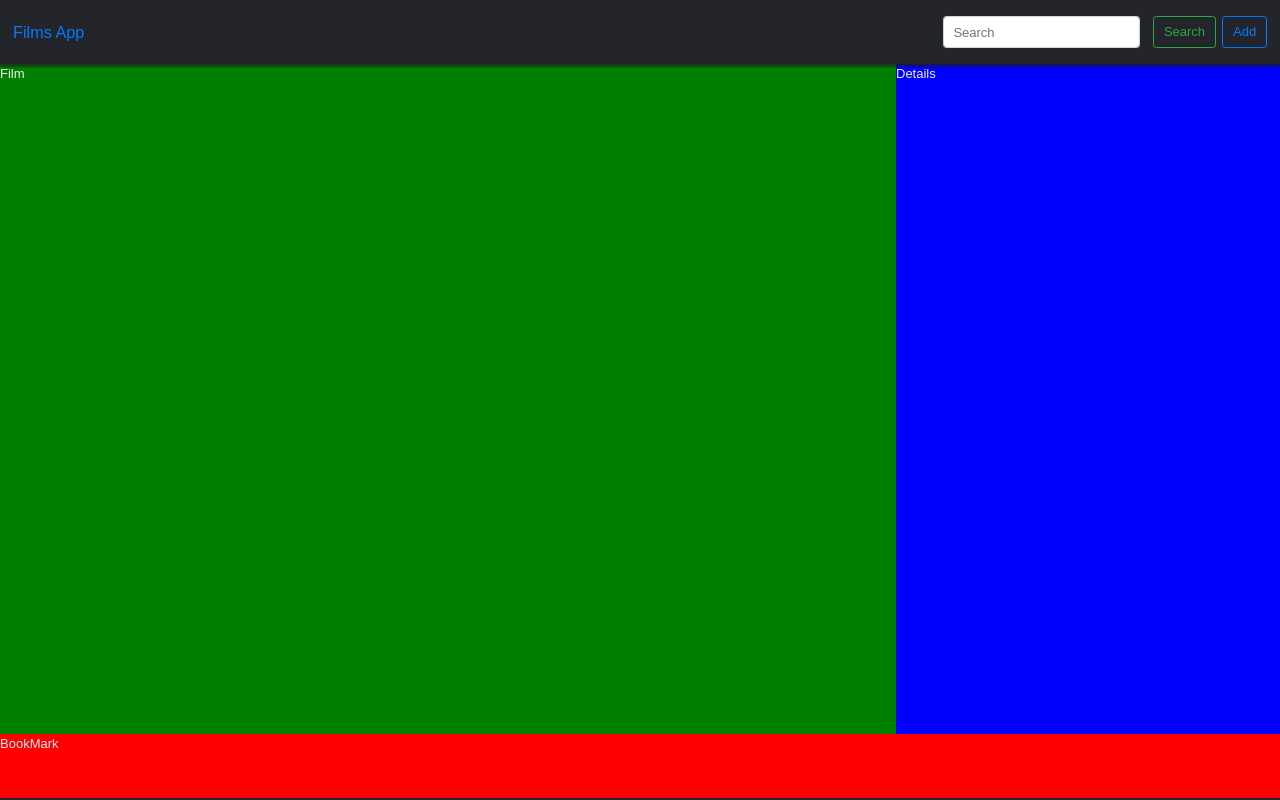
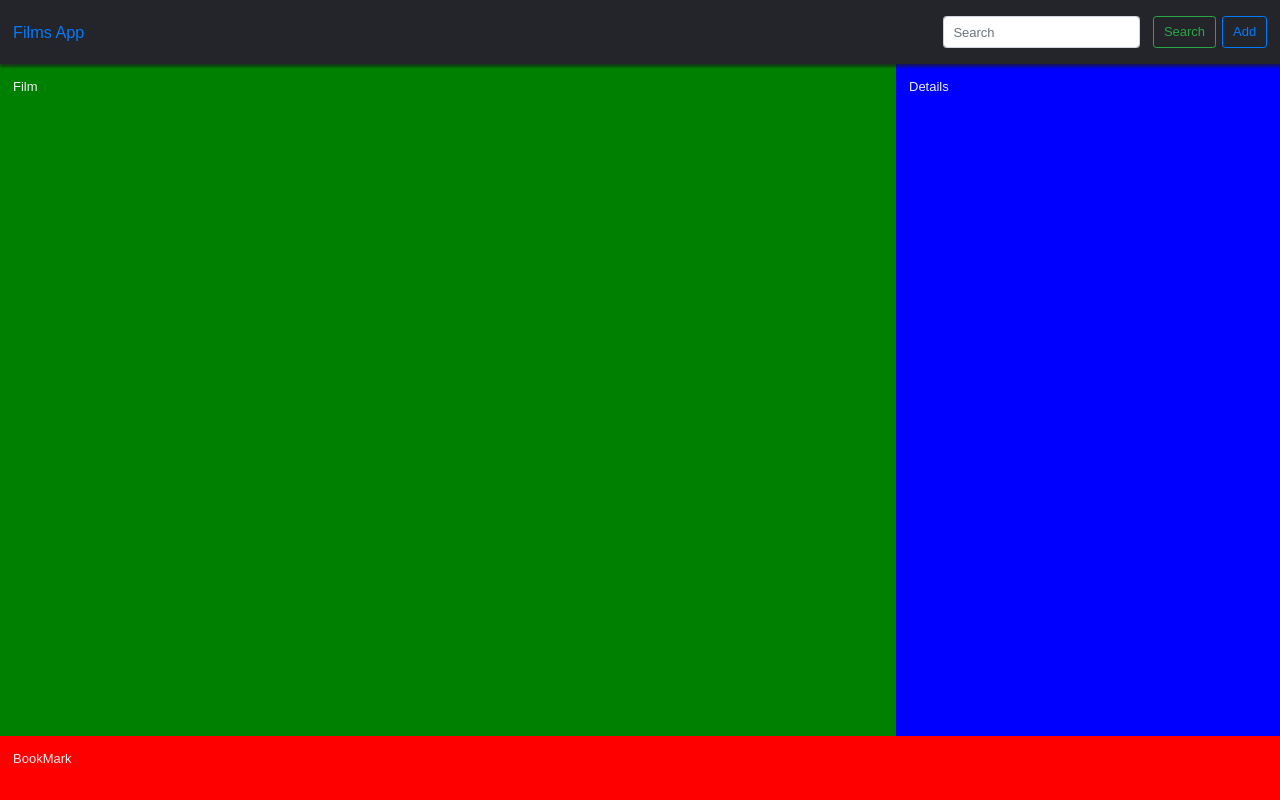
Before and after one commit to majajij/films-app, a React (Create React App) app: page / in a window 1280 px wide. Built offline with nearby package versions, Linux system fonts and the light colour scheme.

Commit message:
add styles

```diff
--- a/src/components/bookmarks/bookmark/bookmark.js
+++ b/src/components/bookmarks/bookmark/bookmark.js
@@ -2,11 +2,7 @@ import React from "react";
 import classes from "./bookmark.module.scss";
 
 const BookMark = (props) => {
-  return (
-    <div>
-       BookMark
-    </div>
-  );
+  return <div className={classes.bookmark}>BookMark</div>;
 };
 
 export default BookMark;
--- a/src/components/bookmarks/bookmark/bookmark.module.scss
+++ b/src/components/bookmarks/bookmark/bookmark.module.scss
@@ -0,0 +1,3 @@
+.bookmark {
+    padding: 1rem;
+}
--- a/src/components/header/header.module.scss
+++ b/src/components/header/header.module.scss
@@ -1,4 +1,3 @@
 .Actions {
     display: flex;
-
 }
--- a/src/components/shell/details/details.module.scss
+++ b/src/components/shell/details/details.module.scss
@@ -1,4 +1,5 @@
 .details {
     width: 30%;
     background-color: blue;
+    padding: 1rem;
 }
--- a/src/components/shell/films/films.module.scss
+++ b/src/components/shell/films/films.module.scss
@@ -1,4 +1,5 @@
 .films {
     width: 70%;
     background-color: green;
+    padding: 1rem;
 }
--- a/src/components/shell/shell.module.scss
+++ b/src/components/shell/shell.module.scss
@@ -1,7 +1,7 @@
 .shell {
-    height: calc(100% - 10rem);
     width: 100%;
     display: flex;
+    flex: auto;
     flex-direction: row;
     justify-content: center;
 }
--- a/src/containers/App.module.scss
+++ b/src/containers/App.module.scss
@@ -3,6 +3,8 @@
   width: 100%;
   height: 100vh;
   color: #ededee;
+  display: flex;
+  flex-direction: column;
   // secondcolor :#fdc300
   // headercolor :#24252b
 }
```
